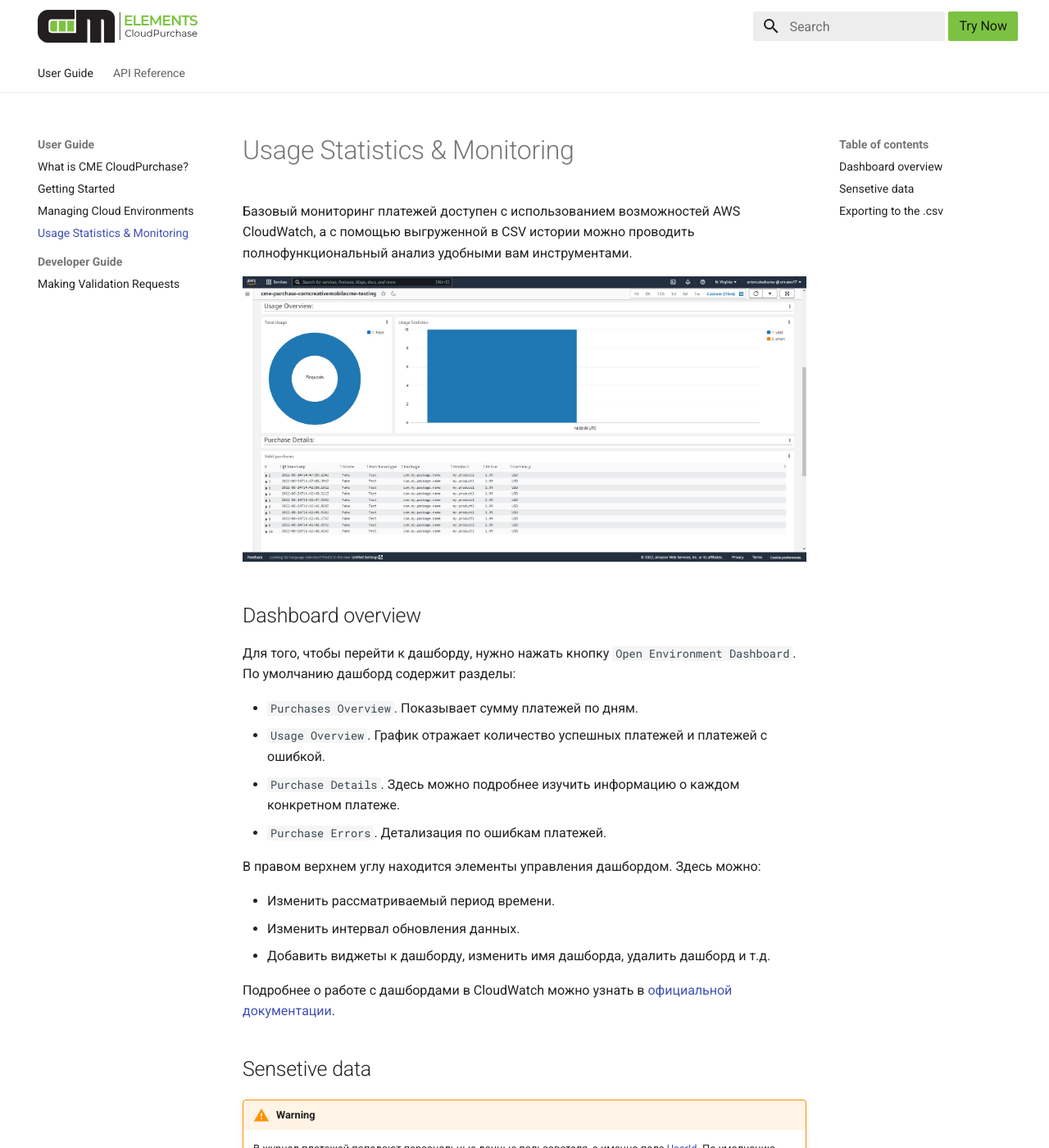
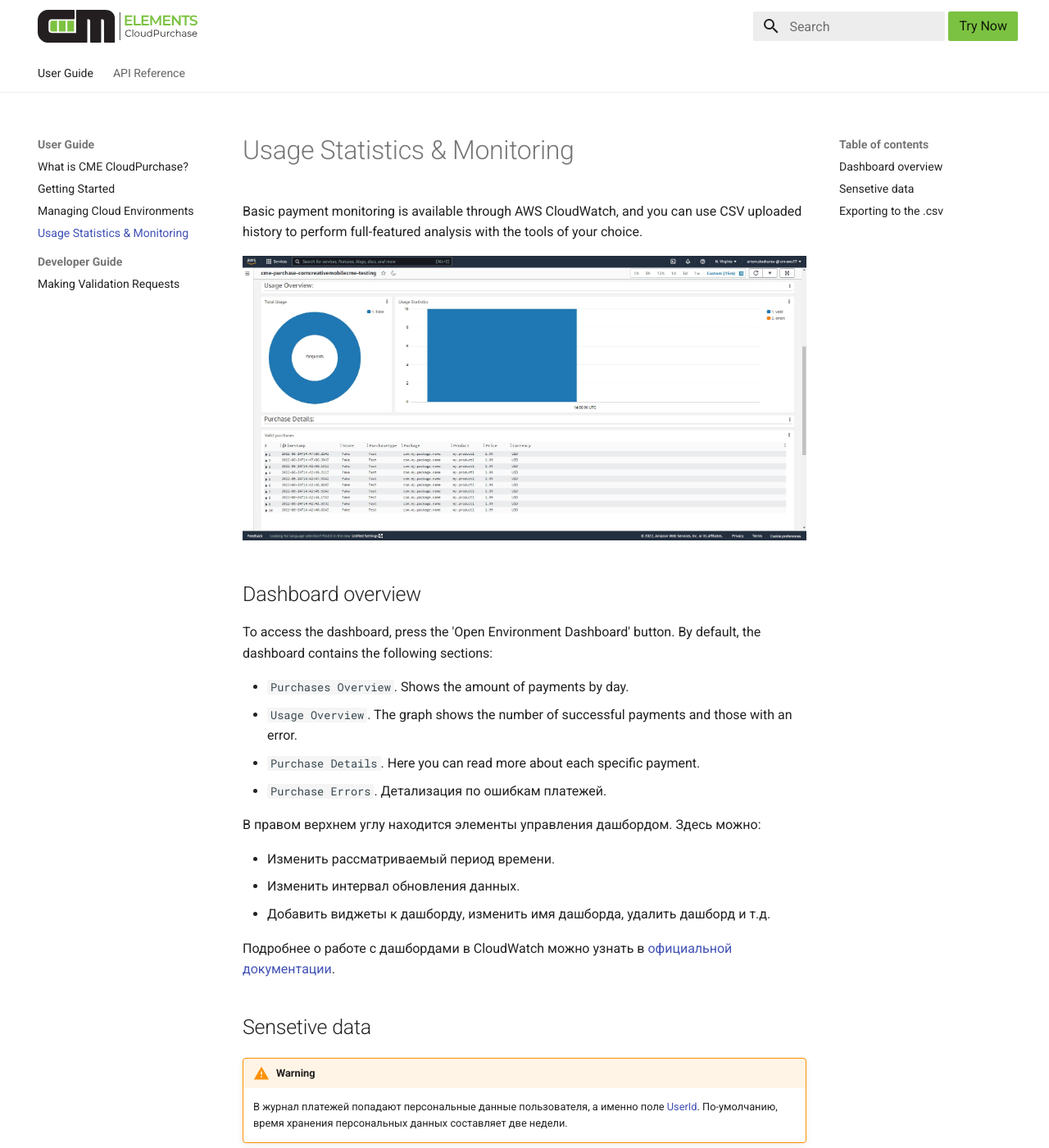
Before and after one commit to creative-mobile/CME.Documentation, an MkDocs documentation site: the page built from docs/user_guide/usage_statistics.md, in a window 1280 px wide and 1400 px high. Shown: the whole window at 82% size. Built offline with MkDocs 1.6.1 and Material for MkDocs 9.7.7, drawn with Linux system fonts in a browser that asks for light colours; comment, search, counter and statistics services are not loaded.

Commit message:
Update usage_statistics.md

```diff
--- a/docs/user_guide/usage_statistics.md
+++ b/docs/user_guide/usage_statistics.md
@@ -1,16 +1,16 @@
 # Usage Statistics & Monitoring
 
-Базовый мониторинг платежей доступен с использованием возможностей AWS CloudWatch, а с помощью выгруженной в CSV истории можно проводить полнофункциональный анализ удобными вам инструментами.
+Basic payment monitoring is available through AWS CloudWatch, and you can use CSV uploaded history to perform full-featured analysis with the tools of your choice.
 
 ![!](../assets/dashboard-preview.jpg)
 
 ## <a id="dashboard"></a> Dashboard overview
 
-Для того, чтобы перейти к дашборду, нужно нажать кнопку `Open Environment Dashboard`. По умолчанию дашборд содержит разделы:
+To access the dashboard, press the 'Open Environment Dashboard' button. By default, the dashboard contains the following sections:
 
- * `Purchases Overview`. Показывает сумму платежей по дням.
- * `Usage Overview`. График отражает количество успешных платежей и платежей с ошибкой.
- * `Purchase Details`. Здесь можно подробнее изучить информацию о каждом конкретном платеже.
+ * `Purchases Overview`. Shows the amount of payments by day.
+ * `Usage Overview`. The graph shows the number of successful payments and those with an error.
+ * `Purchase Details`. Here you can read more about each specific payment.
  * `Purchase Errors`. Детализация по ошибкам платежей.
 
  В правом верхнем углу находится элементы управления дашбордом. Здесь можно:
```
